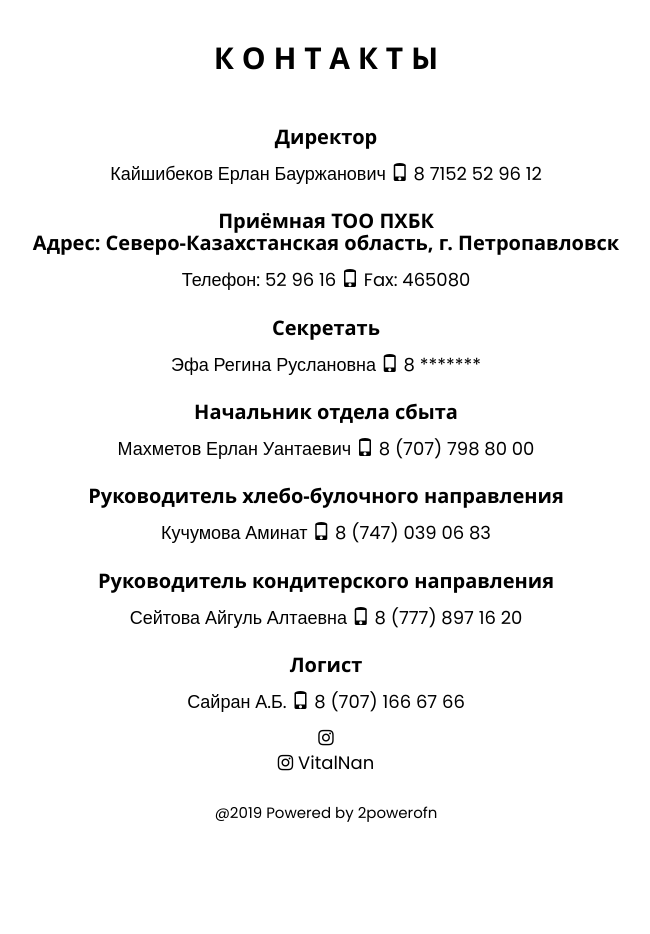
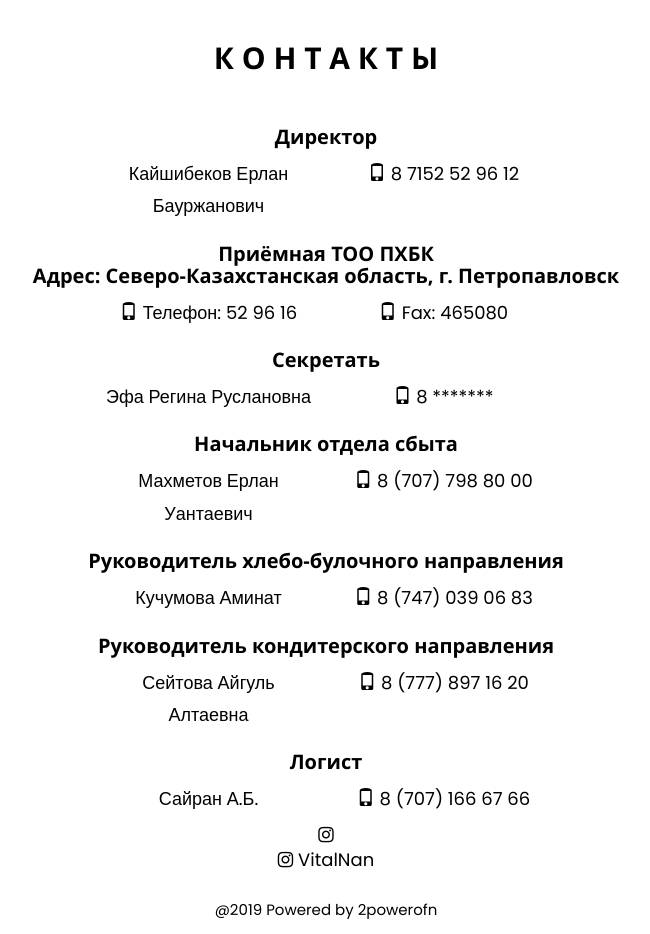
Before and after one commit to PolyAtomicIon/site-for-kanat, a Django app: page /post/1/ in a window 1280 px wide. Shown: the part 1097-2031 px from the top of the page, without its empty margins (314-964 px from the left). Before the commit the page ends 1919 px from the top, so only its background shows below. Run offline with Django 3.2, Linux system fonts and the light colour scheme; data comes from the database, SQL or seed files in the repository; some libraries are stand-ins or nearby versions.

Commit message:
fixed contacts bug

```diff
--- a/blog/static/css/blog.css
+++ b/blog/static/css/blog.css
@@ -379,6 +379,12 @@ padding: 40px;
     transition: all 0.7s ease;
   }
 
+  @media (min-width: 1000px) {
+    .contact-info .container{
+      width: 40% !important;
+    }
+  }
+
   .contact-info:hover{
     color: #e30016;
     box-shadow: 2px 5px 5px 0px rgba(227,0,22,0.75);
--- a/blog/templates/blog/base.html
+++ b/blog/templates/blog/base.html
@@ -89,31 +89,52 @@
 
           <div class="col-lg-12 contact-info">
             <h4>Директор</h4>
-            <p> Кайшибеков Ерлан Бауржанович <span class="glyphicon glyphicon-phone"></span> 8 7152 52 96 12 </p>
-          </div>
+            <div class="container">
+              <p class="col-lg-6 col-md-12"> Кайшибеков Ерлан Бауржанович</p>
+              <p class="col-lg-6 col-md-12"> <span class="glyphicon glyphicon-phone"></span> 8 7152 52 96 12 </p>
+            </div>
+            </div>
           <div class="col-lg-12 contact-info">
             <h4>Приёмная ТОО ПХБК <br>Адрес: Северо-Казахстанская область, г. Петропавловск</h4>
-            <p> Телефон: 52 96 16 <span class="glyphicon glyphicon-phone"></span> Fax: 465080 </p>
+            <div class="container">
+              <p class="col-lg-6 col-md-12"> <span class="glyphicon glyphicon-phone"></span>  Телефон: 52 96 16 </p>
+              <p class="col-lg-6 col-md-12"> <span class="glyphicon glyphicon-phone"></span> Fax: 465080 </p>
+            </div>
           </div>
           <div class="col-lg-12 contact-info">
             <h4> Секретать</h4>
-            <p> Эфа Регина Руслановна <span class="glyphicon glyphicon-phone"></span> 8 ******* </p>
+            <div class="container">
+              <p class="col-lg-6 col-md-12"> Эфа Регина Руслановна </p>
+              <p class="col-lg-6 col-md-12"> <span class="glyphicon glyphicon-phone"></span> 8 ******* </p>
+            </div>
           </div>
           <div class="col-lg-12 contact-info">
             <h4>Начальник отдела сбыта</h4>
-            <p> Махметов Ерлан Уантаевич <span class="glyphicon glyphicon-phone"></span> 8 (707) 798 80 00 </p>
+            <div class="container">
+              <p class="col-lg-6 col-md-12"> Махметов Ерлан Уантаевич </p>
+              <p class="col-lg-6 col-md-12"> <span class="glyphicon glyphicon-phone"></span> 8 (707) 798 80 00 </p>
+            </div>
           </div>
           <div class="col-lg-12 contact-info">
             <h4>Руководитель хлебо-булочного направления</h4>
-            <p> Кучумова Аминат <span class="glyphicon glyphicon-phone"></span> 8 (747) 039 06 83 </p>
+            <div class="container">
+                <p class="col-lg-6 col-md-12"> Кучумова Аминат </p>
+                <p class="col-lg-6 col-md-12"> <span class="glyphicon glyphicon-phone"></span> 8 (747) 039 06 83 </p>
+            </div>
           </div>
           <div class="col-lg-12 contact-info">
             <h4>Руководитель кондитерского направления</h4>
-            <p> Сейтова Айгуль Алтаевна <span class="glyphicon glyphicon-phone"></span> 8 (777) 897 16 20</p>
+            <div class="container">
+              <p class="col-lg-6 col-md-12"> Сейтова Айгуль Алтаевна </p>
+              <p class="col-lg-6 col-md-12"> <span class="glyphicon glyphicon-phone"></span> 8 (777) 897 16 20</p>
+            </div>
           </div>
           <div class="col-lg-12 contact-info">
             <h4>Логист</h4>
-            <p>Сайран А.Б. <span class="glyphicon glyphicon-phone"></span> 8 (707) 166 67 66  </p>
+            <div class="container">
+              <p class="col-lg-6 col-md-12"> Сайран А.Б. </p>
+              <p class="col-lg-6 col-md-12"> <span class="glyphicon glyphicon-phone"></span> 8 (707) 166 67 66  </p>
+            </div>
           </div>
           <div class="col-lg-12 contact-info">
             <a href="https://www.instagram.com/khlebokomb" target="_blank">
```
